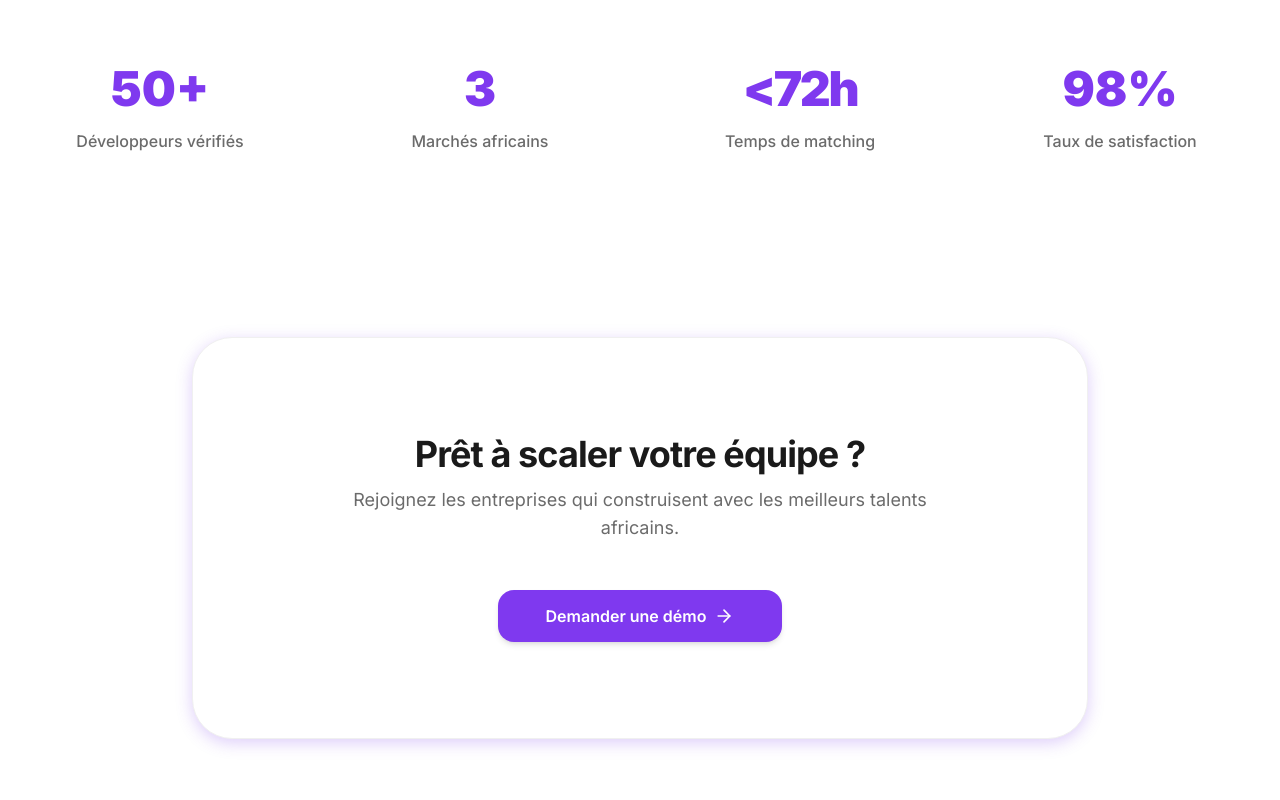
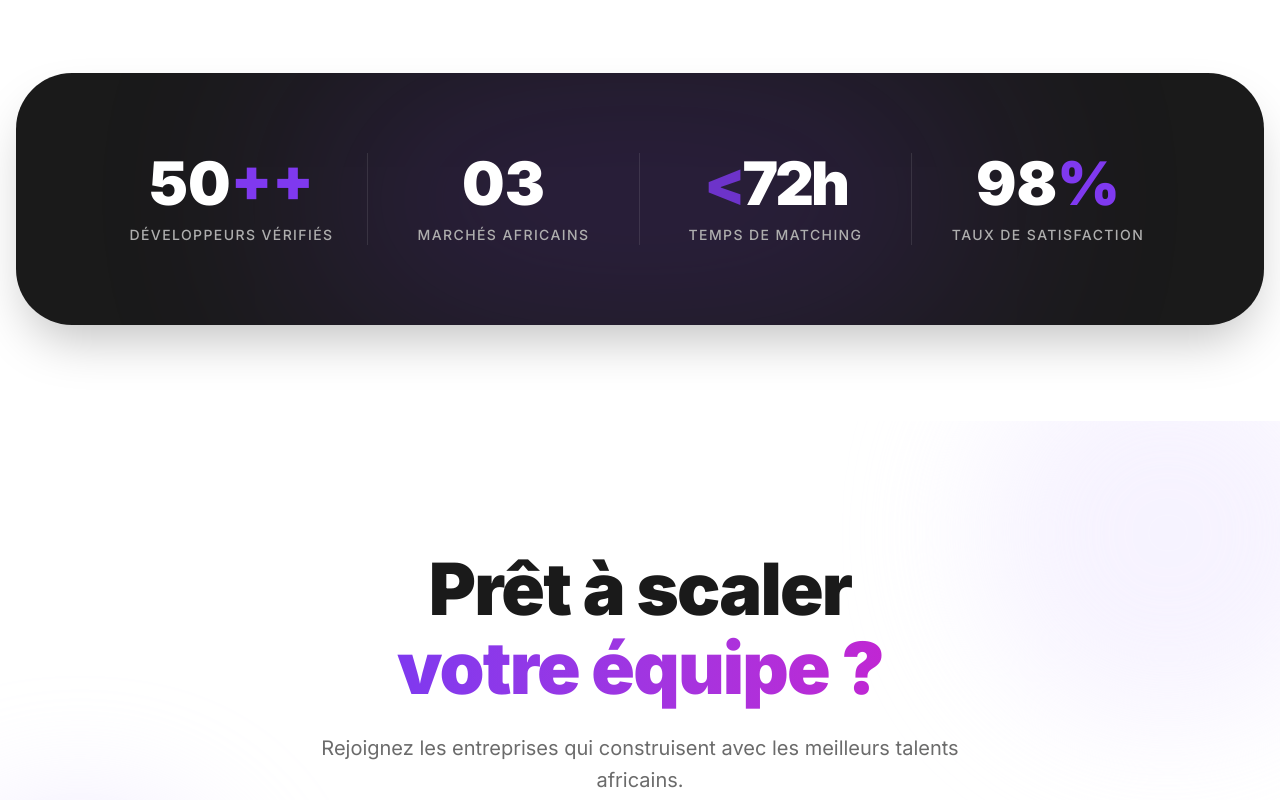
Before and after one commit to angelinah-creator/OPSIDE_Project, a Next.js app in the folder frontend/: page / in a window 1280 px wide. Shown: the part 2120-2920 px from the top of the page. Built offline with nearby package versions, Linux system fonts and the light colour scheme.

Commit message:
Amelioration des sections "stats" et "cta"

```diff
--- a/frontend/app/page.tsx
+++ b/frontend/app/page.tsx
@@ -65,9 +65,58 @@ export default function LandingPage() {
         </section>
 
         {/* --- HOW IT WORKS SECTION --- */}
+        {/* <section id="how-it-works" className="py-24 md:py-32 bg-[#FAFAFA]">
+          <FadeIn delay={100} className="max-w-4xl mx-auto px-4 text-center mb-10 md:mb-18">
+            <h2 className="text-3xl md:text-4xl font-bold mb-3 tracking-tight text-[#1A1A1A]">Comment ça marche</h2>
+            <p className="text-[#6B6B6B] text-lg">Trois étapes simples pour constituer votre équipe tech en Afrique.</p>
+          </FadeIn>
+
+          <div className="max-w-7xl mx-auto px-4 grid grid-cols-1 md:grid-cols-3 gap-8 text-center">
+            <FadeIn delay={200}>
+              <div className="bg-white p-10 rounded-3xl border border-[#F0F0F0] hover:shadow-elevated transition-all group hover:-translate-y-2 duration-300 h-full">
+                <div className="w-12 h-12 rounded-xl bg-[#F3EEFF] flex items-center justify-center mb-8 group-hover:bg-[#7C3AED] transition-colors group-hover:scale-110 duration-300 mx-auto">
+                  <Search className="w-6 h-6 text-[#7C3AED] group-hover:text-white transition-colors" />
+                </div>
+                <p className="text-[#7C3AED] text-sm font-bold uppercase tracking-widest mb-2">Etape 1</p>
+                <h3 className="text-2xl font-bold mb-4 text-[#1A1A1A]">Match</h3>
+                <p className="text-[#6B6B6B] leading-relaxed">
+                  Décrivez votre besoin. Notre algorithme identifie les meilleurs profils en Afrique francophone.
+                </p>
+              </div>
+            </FadeIn>
+
+            <FadeIn delay={400}>
+              <div className="bg-white p-10 rounded-3xl border border-[#F0F0F0] hover:shadow-elevated transition-all group hover:-translate-y-2 duration-300 h-full">
+                <div className="w-12 h-12 rounded-xl bg-[#F3EEFF] flex items-center justify-center mb-8 group-hover:bg-[#7C3AED] transition-colors group-hover:scale-110 duration-300 mx-auto">
+                  <ShieldCheck className="w-6 h-6 text-[#7C3AED] group-hover:text-white transition-colors" />
+                </div>
+                <p className="text-[#7C3AED] text-sm font-bold uppercase tracking-widest mb-2">Etape 2</p>
+                <h3 className="text-2xl font-bold mb-4 text-[#1A1A1A]">Test</h3>
+                <p className="text-[#6B6B6B] leading-relaxed">
+                  Chaque candidat passe un test technique rigoureux adapté à votre stack.
+                </p>
+              </div>
+            </FadeIn>
+
+            <FadeIn delay={600}>
+              <div className="bg-white p-10 rounded-3xl border border-[#F0F0F0] hover:shadow-elevated transition-all group hover:-translate-y-2 duration-300 h-full">
+                <div className="w-12 h-12 rounded-xl bg-[#F3EEFF] flex items-center justify-center mb-8 group-hover:bg-[#7C3AED] transition-colors group-hover:scale-110 duration-300 mx-auto">
+                  <CheckCircle className="w-6 h-6 text-[#7C3AED] group-hover:text-white transition-colors" />
+                </div>
+                <p className="text-[#7C3AED] text-sm font-bold uppercase tracking-widest mb-2">Etape 3</p>
+                <h3 className="text-2xl font-bold mb-4 text-[#1A1A1A]">Hire</h3>
+                <p className="text-[#6B6B6B] leading-relaxed">
+                  Intégrez votre développeur en 72h. Nous gérons contrats, paie et conformité.
+                </p>
+              </div>
+            </FadeIn>
+          </div>
+        </section> */}
+
+        {/* --- HOW IT WORKS SECTION --- */}
         <section id="how-it-works" className="py-24 md:py-32 bg-[#FAFAFA]">
           <FadeIn delay={100} className="max-w-4xl mx-auto px-4 text-center mb-10 md:mb-18">
-            <h2 className="text-3xl md:text-4xl font-bold mb-3 tracking-tight text-[#1A1A1A]">Comment ça marche</h2>
+            <h2 className="text-3xl md:text-4xl font-black mb-3 tracking-tight text-[#1A1A1A]">Comment ça marche</h2>
             <p className="text-[#6B6B6B] text-lg">Trois étapes simples pour constituer votre équipe tech en Afrique.</p>
           </FadeIn>
 
@@ -126,40 +175,54 @@ export default function LandingPage() {
         </section>
 
         {/* --- STATS SECTION --- */}
-        <section id="stats" className="py-14 md:py-22 bg-white">
-          <div className="max-w-7xl mx-auto px-4 grid grid-cols-2 md:grid-cols-4 gap-12 md:gap-8">
-            <FadeIn delay={100} className="text-center group cursor-default">
-              <p className="text-3xl md:text-5xl font-black text-[#7f39ef] leading-none mb-4 inline-block group-hover:scale-110 group-hover:-translate-y-1 transition-transform duration-300">50+</p>
-              <p className="text-[#6B6B6B] font-medium group-hover:text-[#1A1A1A] transition-colors duration-300">Développeurs vérifiés</p>
+        <section id="stats" className="py-14 md:py-24 px-4">
+          <div className="max-w-7xl mx-auto bg-[#1A1A1A] rounded-[2.5rem] md:rounded-[3.5rem] p-12 md:p-20 relative overflow-hidden shadow-2xl">
+            {/* Décoration d'arrière-plan (lueur subtile) */}
+            <div className="absolute top-1/2 left-1/2 -translate-x-1/2 -translate-y-1/2 w-full max-w-2xl h-full max-h-lg bg-[#7f39ef] opacity-20 blur-[120px] rounded-full pointer-events-none" />
+
+            <div className="relative z-10 grid grid-cols-2 md:grid-cols-4 gap-12 md:gap-0 md:divide-x divide-white/10">
+              <FadeIn delay={100} className="text-center group cursor-default px-4">
+                <p className="text-4xl md:text-6xl font-black text-white leading-none mb-3 inline-block group-hover:scale-110 group-hover:-translate-y-1 transition-transform duration-500">50<span className="text-[#7f39ef]">++</span></p>
+                <p className="text-[#AEAEAE] font-medium group-hover:text-white transition-colors duration-300 uppercase tracking-widest text-xs md:text-sm">Développeurs vérifiés</p>
               </FadeIn>
-            <FadeIn delay={300} className="text-center group cursor-default">
-              <p className="text-3xl md:text-5xl font-black text-[#7f39ef] leading-none mb-4 inline-block group-hover:scale-110 group-hover:-translate-y-1 transition-transform duration-300">3</p>
-              <p className="text-[#6B6B6B] font-medium group-hover:text-[#1A1A1A] transition-colors duration-300">Marchés africains</p>
+              <FadeIn delay={300} className="text-center group cursor-default px-4">
+                <p className="text-4xl md:text-6xl font-black text-white leading-none mb-3 inline-block group-hover:scale-110 group-hover:-translate-y-1 transition-transform duration-500">03</p>
+                <p className="text-[#AEAEAE] font-medium group-hover:text-white transition-colors duration-300 uppercase tracking-widest text-xs md:text-sm">Marchés africains</p>
               </FadeIn>
-            <FadeIn delay={500} className="text-center group cursor-default">
-              <p className="text-3xl md:text-5xl font-black text-[#7f39ef] leading-none mb-4 tracking-tighter inline-block group-hover:scale-110 group-hover:-translate-y-1 transition-transform duration-300">&lt;72h</p>
-              <p className="text-[#6B6B6B] font-medium group-hover:text-[#1A1A1A] transition-colors duration-300">Temps de matching</p>
+              <FadeIn delay={500} className="text-center group cursor-default px-4">
+                <p className="text-4xl md:text-6xl font-black text-white leading-none mb-3 tracking-tighter inline-block group-hover:scale-110 group-hover:-translate-y-1 transition-transform duration-500"><span className="text-[#7f39ef] opacity-80">&lt;</span>72h</p>
+                <p className="text-[#AEAEAE] font-medium group-hover:text-white transition-colors duration-300 uppercase tracking-widest text-xs md:text-sm">Temps de matching</p>
               </FadeIn>
-            <FadeIn delay={700} className="text-center group cursor-default">
-              <p className="text-3xl md:text-5xl font-black text-[#7f39ef] leading-none mb-4 inline-block group-hover:scale-110 group-hover:-translate-y-1 transition-transform duration-300">98%</p>
-              <p className="text-[#6B6B6B] font-medium group-hover:text-[#1A1A1A] transition-colors duration-300">Taux de satisfaction</p>
+              <FadeIn delay={700} className="text-center group cursor-default px-4">
+                <p className="text-4xl md:text-6xl font-black text-white leading-none mb-3 inline-block group-hover:scale-110 group-hover:-translate-y-1 transition-transform duration-500">98<span className="text-[#7f39ef]">%</span></p>
+                <p className="text-[#AEAEAE] font-medium group-hover:text-white transition-colors duration-300 uppercase tracking-widest text-xs md:text-sm">Taux de satisfaction</p>
               </FadeIn>
+            </div>
           </div>
         </section>
 
         {/* --- CTA SECTION --- */}
-        <section id="cta" className="py-24 px-4">
-          <FadeIn delay={200} className="max-w-4xl mx-auto bg-white rounded-[2.5rem] p-12 md:p-24 border border-[#F0F0F0] text-center shadow-elevated shadow-accent/25 relative overflow-hidden">
-            <h2 className="text-3xl md:text-4xl font-bold mb-3 tracking-tight text-[#1A1A1A]">Prêt à scaler votre équipe ?</h2>
-            <p className="text-[#6B6B6B] text-md md:text-lg mb-12 max-w-xl mx-auto">
+        <section id="cta" className="py-24 md:py-32 px-4 relative overflow-hidden">
+          {/* Formes d'arrière-plan abstraites */}
+          <div className="absolute top-0 right-0 -mr-20 -mt-20 w-96 h-96 bg-[#F3EEFF] rounded-full blur-3xl opacity-70 pointer-events-none" />
+          <div className="absolute bottom-0 left-0 -ml-20 -mb-20 w-80 h-80 bg-[#E0D4FF] rounded-full blur-3xl opacity-50 pointer-events-none" />
+
+          <FadeIn delay={200} className="max-w-5xl mx-auto text-center relative z-10">
+            <h2 className="text-4xl md:text-6xl lg:text-7xl font-black mb-6 tracking-tight text-[#1A1A1A] leading-[1.1]">
+              Prêt à scaler <br className="hidden md:block" />
+              <span className="text-transparent bg-clip-text bg-gradient-to-r from-[#7f39ef] to-[#c026d3]">votre équipe ?</span>
+            </h2>
+            <p className="text-[#6B6B6B] text-lg md:text-xl mb-12 max-w-2xl mx-auto leading-relaxed">
               Rejoignez les entreprises qui construisent avec les meilleurs talents africains.
             </p>
+            <div className="flex flex-col sm:flex-row items-center justify-center gap-4">
               <Link href="#">
-              <Button variant="gradient" size="lg" className="rounded-full px-12 group hover:scale-105 hover:shadow-xl hover:-translate-y-1 transition-all duration-300">
+                <Button variant="gradient" size="lg" className="rounded-full px-12 py-6 text-lg group hover:scale-105 hover:shadow-2xl hover:shadow-[#7f39ef]/25 hover:-translate-y-1 transition-all duration-300">
                   Demander une démo
                   <ArrowRight className="w-5 h-5 ml-2 group-hover:translate-x-2 transition-transform duration-300" />
                 </Button>
               </Link>
+            </div>
           </FadeIn>
         </section>
       </main>
```
Lines whose indentation alone changed are shown as unchanged.
